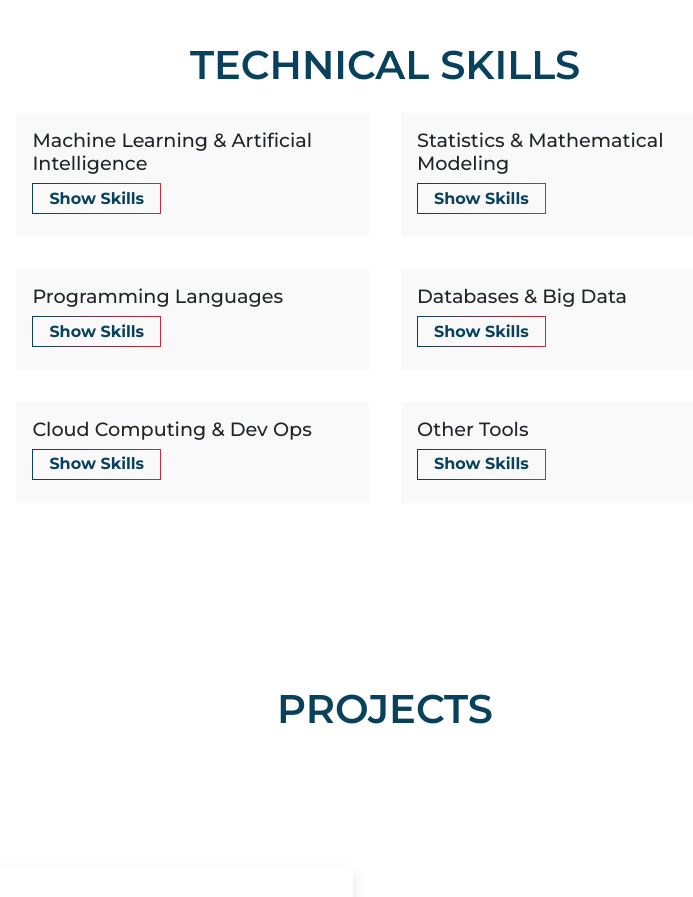
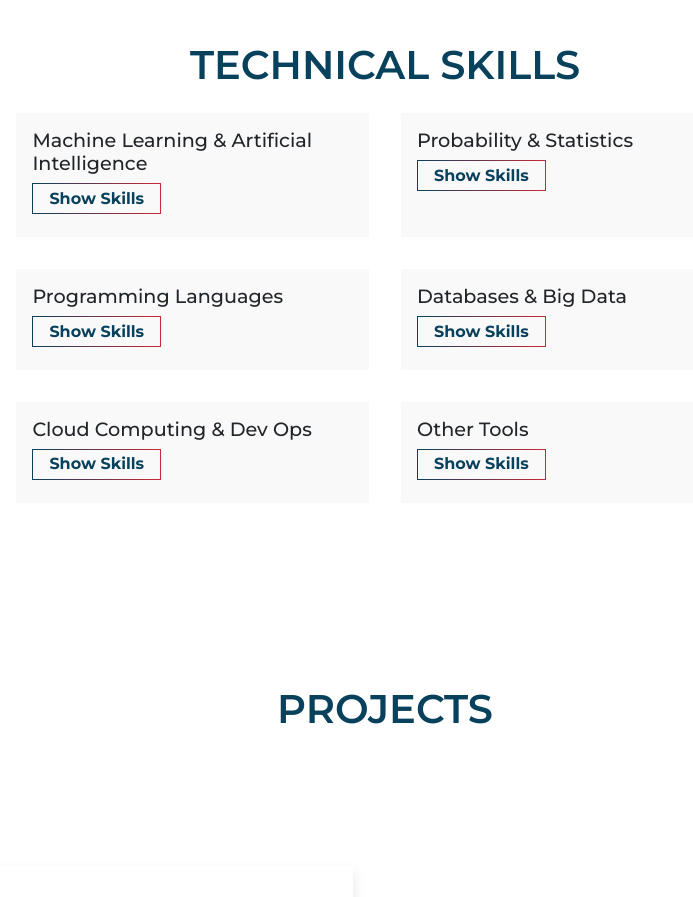
Before and after one commit to nchandur/portfolio, a React (Vite) app: page / in a window 1280 px wide. Shown: the part 3160-4057 px from the top of the page, without its empty margins (255-948 px from the left). Built offline with nearby package versions, Linux system fonts and the light colour scheme.

Commit message:
updated resume yet again

```diff
--- a/src/assets/files/SkillsDetails.js
+++ b/src/assets/files/SkillsDetails.js
@@ -4,7 +4,7 @@ const skills = [
     content: ["TensorFlow", "Keras", "Scikit-learn", "PyTorch", "HuggingFace", "OpenCV", "LangChain", "SpaCy", "NLTK"],
   },
   {
-    title: "Statistics & Mathematical Modeling",
+    title: "Probability & Statistics",
     content: ["Bayesian Inference", "Causal Inference", "Hypothesis Testing", "Simulation Testing"]
   },
   {
@@ -21,7 +21,7 @@ const skills = [
   },
   {
     title: "Other Tools",
-    content: ["PyTesseract", "Streamlit", "Flask", "Gin", "Fiber"]
+    content: ["PyTesseract", "Streamlit", "Flask", "Gin", "Fiber", "React.js"]
   }
 ];
 
```
Also changed, not shown: 1 other file (tests, documents, lock files or other folders).
